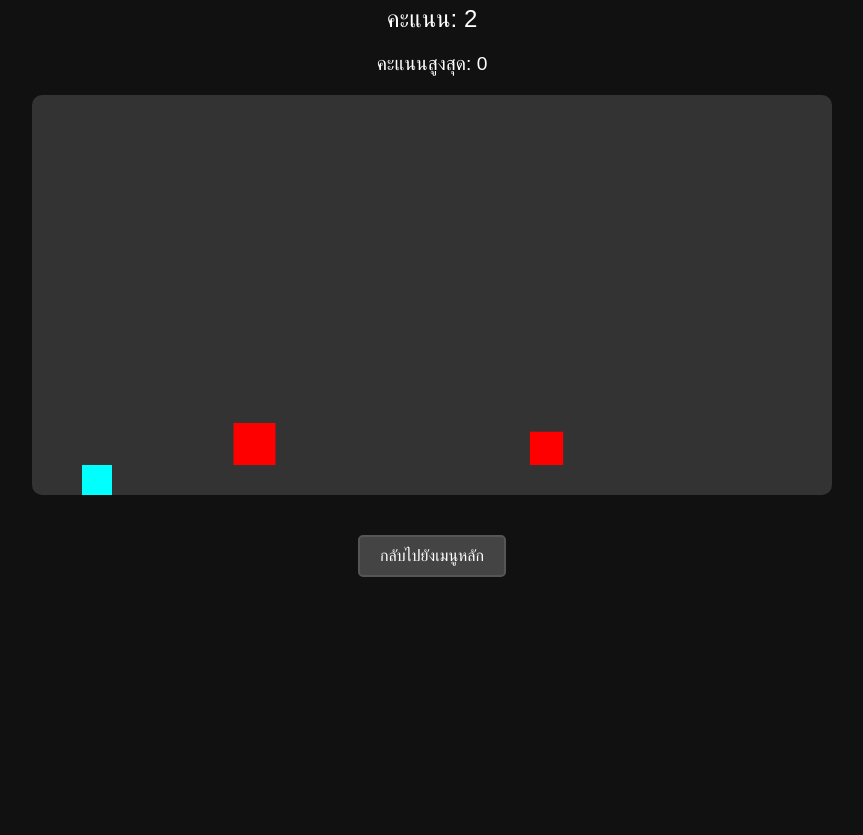
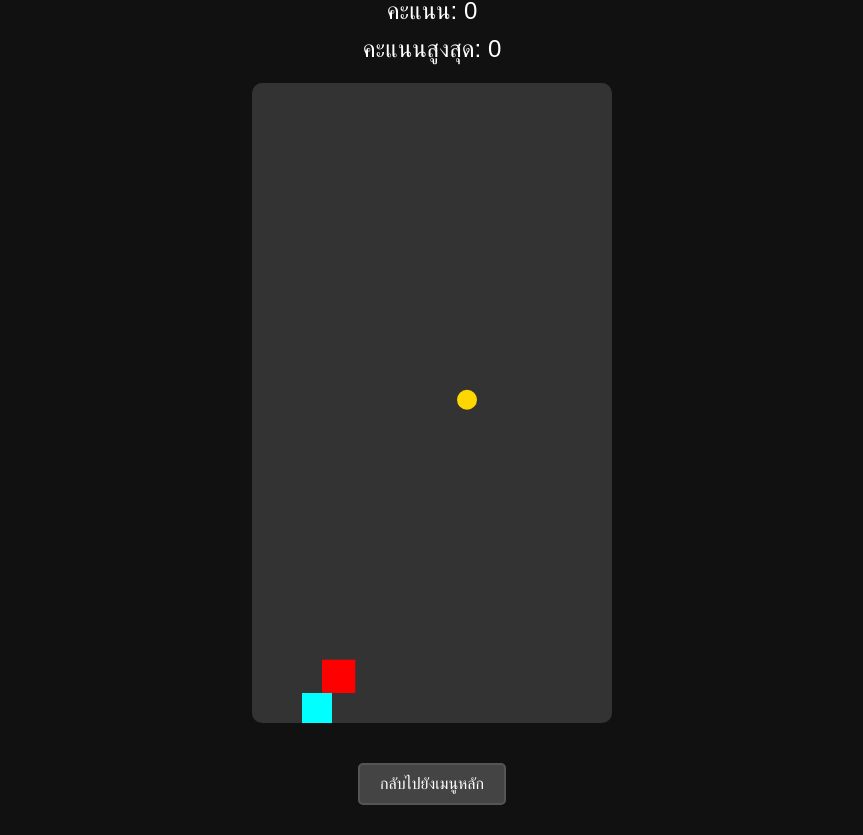
Before and after one commit to darkroid/Mini, a plain HTML site: page endless-runner-index.html in a window 1280 px wide. Shown: the part 100-935 px from the top of the page, without its empty margins (208-1071 px from the left). Before the commit the page ends 800 px from the top, so only its background shows below. Drawn offline with Linux system fonts and the light colour scheme.

Commit message:
Update endless-runner-index.html
เล่นในโทรศัพท์

```diff
--- a/endless-runner-index.html
+++ b/endless-runner-index.html
@@ -12,6 +12,7 @@
             font-family: Arial, sans-serif;
             text-align: center;
             padding: 20px;
+            margin: 0;
         }
 
         h1 {
@@ -39,32 +40,28 @@
             background-color: #666;
         }
 
-        #score {
-            margin: 20px;
+        #score, #high-score {
+            margin: 10px;
             font-size: 1.5em;
-        }
-
-        #high-score {
-            margin: 10px;
-            font-size: 1.2em;
         }
     </style>
 </head>
 <body>
-    <h1>Endless Runner</h1>
+    <h1>เกมวิ่งเก็บเหรียญ (Endless Runner)</h1>
     <div id="score">คะแนน: 0</div>
     <div id="high-score">คะแนนสูงสุด: 0</div>
-    <canvas id="gameCanvas" width="800" height="400"></canvas>
+    <canvas id="gameCanvas" width="360" height="640"></canvas>
     <button id="back-btn" onclick="goBack()">กลับไปยังเมนูหลัก</button>
 
     <script>
         const canvas = document.getElementById("gameCanvas");
         const ctx = canvas.getContext("2d");
 
-        let player = { x: 50, y: 300, size: 30, dy: 0, gravity: 0.5, jumpPower: -10 };
+        let player = { x: 50, y: 580, size: 30, dy: 0, gravity: 0.5, jumpPower: -12 };
         let obstacles = [];
+        let coins = [];
         let score = 0;
-        let highScore = localStorage.getItem("highScore") || 0;
+        let highScore = localStorage.getItem("endlessHighScore") || 0;
         let speed = 5;
         let gameOver = false;
 
@@ -76,7 +73,12 @@
 
         function spawnObstacle() {
             const size = Math.random() * 30 + 20;
-            obstacles.push({ x: canvas.width, y: 370 - size, width: size, height: size });
+            obstacles.push({ x: canvas.width, y: 610 - size, width: size, height: size });
+        }
+
+        function spawnCoin() {
+            const size = 20;
+            coins.push({ x: canvas.width, y: Math.random() * 400 + 100, size: size });
         }
 
         function drawPlayer() {
@@ -91,12 +93,21 @@
             });
         }
 
+        function drawCoins() {
+            ctx.fillStyle = "gold";
+            coins.forEach(coin => {
+                ctx.beginPath();
+                ctx.arc(coin.x, coin.y, coin.size / 2, 0, Math.PI * 2);
+                ctx.fill();
+            });
+        }
+
         function updatePlayer() {
             player.y += player.dy;
             player.dy += player.gravity;
 
-            if (player.y > 370) {
-                player.y = 370;
+            if (player.y > 610) {
+                player.y = 610;
                 player.dy = 0;
             }
         }
@@ -104,11 +115,7 @@
         function updateObstacles() {
             obstacles.forEach((obs, index) => {
                 obs.x -= speed;
-                if (obs.x + obs.width < 0) {
-                    obstacles.splice(index, 1);
-                    score++;
-                    speed += 0.1;
-                }
+                if (obs.x + obs.width < 0) obstacles.splice(index, 1);
 
                 if (
                     player.x < obs.x + obs.width &&
@@ -117,16 +124,30 @@
                     player.y + player.size > obs.y
                 ) {
                     gameOver = true;
-                    if (score > highScore) {
-                        highScore = score;
-                        localStorage.setItem("highScore", highScore);
-                    }
+                }
+            });
+        }
+
+        function updateCoins() {
+            coins.forEach((coin, index) => {
+                coin.x -= speed;
+                if (coin.x + coin.size < 0) coins.splice(index, 1);
+
+                if (
+                    player.x < coin.x + coin.size &&
+                    player.x + player.size > coin.x &&
+                    player.y < coin.y + coin.size &&
+                    player.y + player.size > coin.y
+                ) {
+                    coins.splice(index, 1);
+                    score += 10;
+                    speed += 0.1;
                 }
             });
         }
 
         function jump() {
-            if (player.y >= 370) {
+            if (player.y >= 610) {
                 player.dy = player.jumpPower;
             }
         }
@@ -135,16 +156,24 @@
             if (gameOver) {
                 ctx.fillStyle = "white";
                 ctx.font = "30px Arial";
-                ctx.fillText("Game Over", 300, 200);
-                ctx.fillText(`คะแนน: ${score}`, 300, 250);
+                ctx.fillText("Game Over", 100, 320);
+                ctx.fillText(`คะแนน: ${score}`, 100, 360);
+                if (score > highScore) {
+                    highScore = score;
+                    localStorage.setItem("endlessHighScore", highScore);
+                }
                 return;
             }
 
             ctx.clearRect(0, 0, canvas.width, canvas.height);
+
             drawPlayer();
             drawObstacles();
+            drawCoins();
+
             updatePlayer();
             updateObstacles();
+            updateCoins();
 
             document.getElementById("score").textContent = `คะแนน: ${score}`;
             document.getElementById("high-score").textContent = `คะแนนสูงสุด: ${highScore}`;
@@ -152,13 +181,13 @@
             requestAnimationFrame(gameLoop);
         }
 
+        document.addEventListener("touchstart", jump);
         document.addEventListener("keydown", (e) => {
-            if (e.code === "Space" || e.code === "ArrowUp") {
-                jump();
-            }
+            if (e.code === "Space" || e.code === "ArrowUp") jump();
         });
 
         setInterval(spawnObstacle, 1000);
+        setInterval(spawnCoin, 1500);
 
         gameLoop();
     </script>
```
